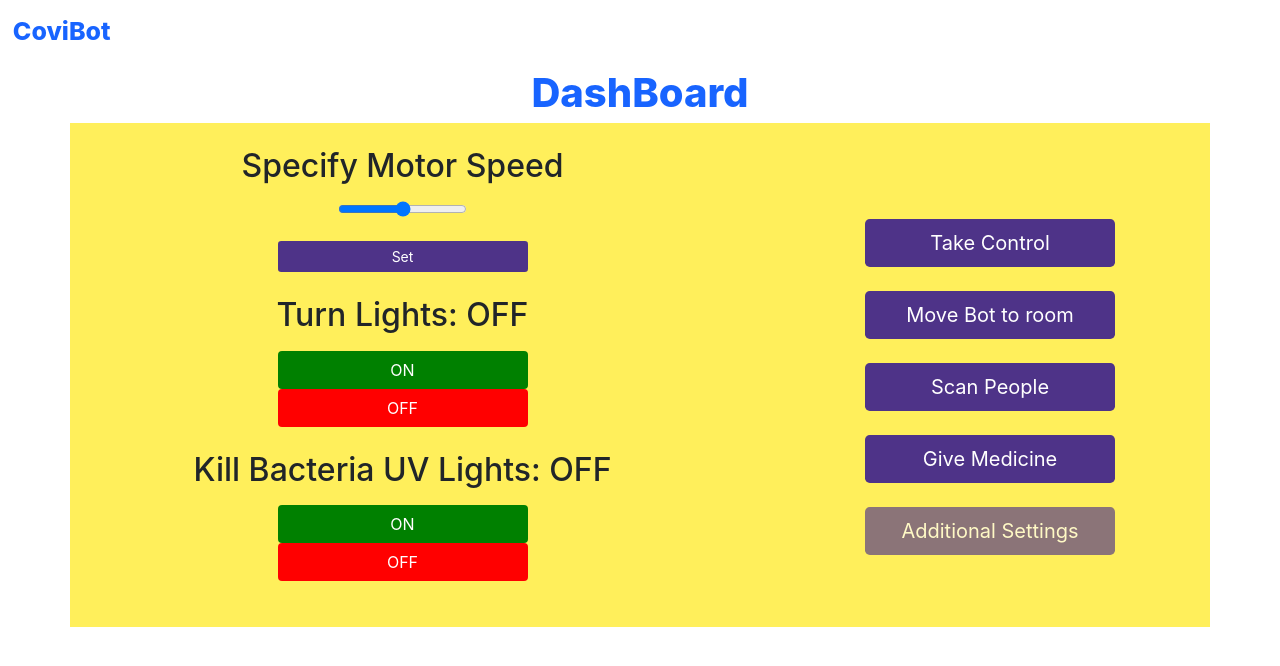
After one commit to harshithtunuguntla/CoviBot, a Flask app: page /additional_settings in a window 1280 px wide. The commit adds this page. Shown: the top 666 px of the page. Run offline with Flask 2, Linux system fonts and the light colour scheme; some libraries are stand-ins or nearby versions.

Commit message:
added complete additional settings

```diff
--- a/app.py
+++ b/app.py
@@ -1,24 +1,28 @@
 from flask import Flask, render_template, request, redirect, Response
 import time
-import RPi.GPIO as GPIO
-GPIO.setwarnings(False)
+# import RPi.GPIO as GPIO
+# GPIO.setwarnings(False)
+
+
+
+
+# left_motor = 23
+# left_motor_back = 24
+
+# right_motor = 17
+# right_motor_back = 27
+
+# motor_speed = 25
+
+
+# GPIO.setmode(GPIO.BCM)
+# GPIO.setup(left_motor, GPIO.OUT)
+# GPIO.setup(right_motor, GPIO.OUT)
+# GPIO.setup(left_motor_back, GPIO.OUT)
+# GPIO.setup(right_motor_back, GPIO.OUT)
 
 
 app = Flask(__name__)
-
-left_motor = 23
-left_motor_back = 24
-
-right_motor = 17
-right_motor_back = 27
-
-
-GPIO.setmode(GPIO.BCM)
-GPIO.setup(left_motor, GPIO.OUT)
-GPIO.setup(right_motor, GPIO.OUT)
-GPIO.setup(left_motor_back, GPIO.OUT)
-GPIO.setup(right_motor_back, GPIO.OUT)
-
 
 #10000 - forward
 #01000 - left
@@ -70,6 +74,22 @@ def move_bot_backward():
     print("Sent Command to raspi - move b")
     pass
 
+def lights_on():
+    print("Inside Lights on")
+    pass
+
+def lights_off():
+    print("Inside Lights off")
+    pass
+
+def uv_on():
+    print("Inside UV on")
+    pass
+
+def uv_off():
+    print("Inside UV off")
+    pass
+
 @app.route('/')
 def landing_page():
     return render_template("landing_page.html")
@@ -99,6 +119,41 @@ def dashboard_1_action(val):
         move_bot_backward()
     return '',204
 
+@app.route('/additional_settings',  methods=['POST','GET'])
+def additional_settings():
+    if request.method=='POST':
+        print("inside post")
+        value_received = request.form["entered_motor_value"]
+        print(value_received)
+        global motor_speed
+        motor_speed = value_received
+        print(motor_speed)
+        return '',204
+
+
+    else:
+        return render_template('additional_settings.html')
+
+@app.route('/additional_settings/<val>')
+def additional_settings_action(val):
+    if(val=='l1'):
+        print("Lights Tasdasun on activated")
+        lights_on()
+    elif(val=="l0"):
+        print("Lights Tuun off activated")
+        lights_off()
+    elif(val=="u0"):
+        print("UV Trun off activated")
+        uv_off()
+    elif(val=="u1"):
+        print("UV Trun on activated")
+        uv_on()
+    return '',204
+
+
+
+
+
 
 if __name__ == '__main__':
     app.run(debug=True)
--- /dev/null
+++ b/templates/additional_settings.html
@@ -0,0 +1,289 @@
+<!DOCTYPE html>
+<html lang="en">
+<head>
+    <meta charset="UTF-8">
+    <meta http-equiv="X-UA-Compatible" content="IE=edge">
+    <meta name="viewport" content="width=device-width, initial-scale=1.0">
+    <title>Additional Settings</title>
+    <link rel="stylesheet" href="https://maxcdn.bootstrapcdn.com/bootstrap/4.0.0/css/bootstrap.min.css" integrity="sha384-Gn5384xqQ1aoWXA+058RXPxPg6fy4IWvTNh0E263XmFcJlSAwiGgFAW/dAiS6JXm" crossorigin="anonymous">
+
+    <style>
+
+        .namelogo{
+            font-family: 'Inter', sans-serif;
+            font-size: 25px;
+            font-weight:800;
+            color: #1864FF;
+            padding: 1%;
+        }
+        .dashboardheading{
+            font-family: 'Inter', sans-serif;
+            font-size: 40px;
+            font-weight:800;
+            color: #1864FF;
+        }
+
+        .btn {
+            min-width: 250px;
+            background-color: #4E3388;
+            color: white;
+        }
+
+        .columcolor
+        {
+            background-color: #ffe600a4;
+        }
+
+        .rotateicon{
+            transform:rotate(0deg);
+        }
+        .rotateicon90{
+            transform:rotate(90deg);
+        }
+        .rotateicon180{
+            transform:rotate(180deg);
+        }
+        .rotateicon270{
+            transform:rotate(270deg);
+        }
+
+        .spacebuttons {
+        display: flex;
+        justify-content:space-between;
+        }
+
+    </style>
+</head>
+
+
+<body>
+
+    <div class="namelogo">
+        CoviBot
+    </div>
+
+
+
+    <div class="row justify-content-center dashboardheading">
+        DashBoard
+    </div>
+
+
+    <div class="container columcolor">
+
+        <div class="row">
+
+            <div class="col-md-1 ">
+
+            </div>
+
+            <div class="col-md-5 flex justify-content-center">
+
+                <br>
+
+
+                    <form action="{{url_for('additional_settings')}}" method="post">
+
+                        <div class="row justify-content-center">
+                            <label for="range_value" class="form-label"><h2>Specify Motor Speed</h2></label>
+                        </div>
+
+                        <div class="row justify-content-center">
+                            <input type="range" name="entered_motor_value" class="form-range" min="0" max="100" id="customRange2">
+                        </div>
+
+                            <br>
+
+                        <div class="row justify-content-center">
+                             <button type="submit" value="submit" class="btn btn-default btn-sm" >Set</button>
+                        </div>
+
+                    </form>
+
+                    <br>
+
+
+                    <div>
+
+                        <div class="row justify-content-center">
+                            <label for="range_value" class="form-label"><h2>Turn Lights: <span id="lightstate">OFF</span></h2></label>
+                        </div>
+
+                            <!-- <br> -->
+
+                            <div class="row justify-content-center">
+
+
+                                <div classs="col-md-5">
+                                 <button class="btn" style="background-color: green;" onclick="lights_on()">ON</button>
+                                </div>
+
+
+                                <div classs="col-md-5">
+                                <button class="btn" style="background-color: red;" onclick="lights_off()">OFF</button>
+                                </div>
+
+
+                            </div>
+
+                            <!-- <div class="row ">
+                                <div class="col-md-2"></div>
+                                <div class="col-md-3">
+                                <button onclick="turn_lights_on()">ON</button>
+                                </div>
+                                <div class="col-md-2"></div>
+                                <div class="col-md-3">
+                                    <button onclick="()">OFF</button>
+                                </div>
+                                <div class="col-md-2"></div>
+                            </div> -->
+
+                        <br>
+
+
+                        <div class="row justify-content-center">
+                            <label for="range_value" class="form-label"><h2>Kill Bacteria UV Lights: <span id="uvstate">OFF</span></h2></label>
+                        </div>
+
+                            <!-- <br> -->
+
+                        <div class="row justify-content-center">
+
+
+                            <div classs="col-md-5">
+                             <button class="btn" style="background-color: green;" onclick="uv_on()">ON</button>
+                            </div>
+
+
+                            <div classs="col-md-5">
+                            <button class="btn" style="background-color: red;" onclick="uv_off()">OFF</button>
+                            </div>
+
+
+                        </div>
+
+
+                    </div>
+
+              </div>
+
+              <div class="col-md-5">
+
+                <br>
+                <br>
+                <br>
+                <br>
+
+
+                <div class="row justify-content-end">
+                <button type="button" class="btn btn-default btn-lg"  onclick="location.href = '/dashboard_1'" >Take Control</button>
+                </div>
+
+                <br>
+
+                <div class="row justify-content-end">
+                <button type="button" class="btn btn-default btn-lg" >Move Bot to room</button>
+                </div>
+
+                <br>
+
+                <div class="row justify-content-end">
+                <button type="button" class="btn btn-default btn-lg" >Scan People</button>
+                </div>
+
+                <br>
+
+                <div class="row justify-content-end">
+                <button type="button" class="btn btn-default btn-lg" >Give Medicine</button>
+                </div>
+
+                <br>
+
+                <div class="row justify-content-end">
+                <button type="button" class="btn btn-default btn-lg disabled" >Additional Settings</button>
+                </div>
+
+                <br>
+                <br>
+                <br>
+
+
+              </div>
+
+              <div class="col-md-1 ">
+
+            </div>
+
+
+
+        </div>
+
+
+
+    </div>
+
+
+
+        <script>
+
+            // 10000 - forward
+            // 01000 - left
+            // 00100 - stop
+            // 00010 - right
+            // 00001 - backward
+
+            function move_forward(){
+
+
+
+                console.log("Inside  forward");
+                document.getElementById("moveforward").style.fill="red";
+                document.getElementById("moveleft").style.fill="black";
+                document.getElementById("moveright").style.fill="black";
+                document.getElementById("moveback").style.fill="black";
+                document.getElementById("movestop").style.fill="black";
+                document.getElementById("botstate").innerHTML = "Moving Forward";
+                let url = "/dashboard_1/10000";
+                document.location.href=url;
+
+            }
+
+            function lights_on(){
+                console.log("Lights On");
+                document.getElementById("lightstate").innerHTML = "ON";
+                let url = "/additional_settings/l1";
+                document.location.href=url;
+            }
+
+            function lights_off(){
+                console.log("Lights off");
+                document.getElementById("lightstate").innerHTML = "OFF";
+                let url = "/additional_settings/l0";
+                document.location.href=url;
+            }
+
+            function uv_on(){
+                console.log("UV on");
+                document.getElementById("uvstate").innerHTML = "ON";
+                let url = "/additional_settings/u1";
+                document.location.href=url;
+            }
+
+            function uv_off(){
+                console.log("UV off");
+                document.getElementById("uvstate").innerHTML = "OFF";
+                let url = "/additional_settings/u0";
+                document.location.href=url;
+            }
+
+        </script>
+
+
+
+
+</body>
+
+
+
+
+</html>
--- a/templates/dashboard_1.html
+++ b/templates/dashboard_1.html
@@ -147,7 +147,7 @@
 
 
                 <div class="row justify-content-end">
-                <button type="button" class="btn btn-default btn-lg" >Take Control</button>
+                <button type="button" class="btn btn-default btn-lg disabled" >Take Control</button>
                 </div>
 
                 <br>
@@ -171,7 +171,7 @@
                 <br>
 
                 <div class="row justify-content-end">
-                <button type="button" class="btn btn-default btn-lg" >Additional Settings</button>
+                <button type="button" class="btn btn-default btn-lg" onclick="location.href = '/additional_settings'">Additional Settings</button>
                 </div>
 
                 <br>
```
